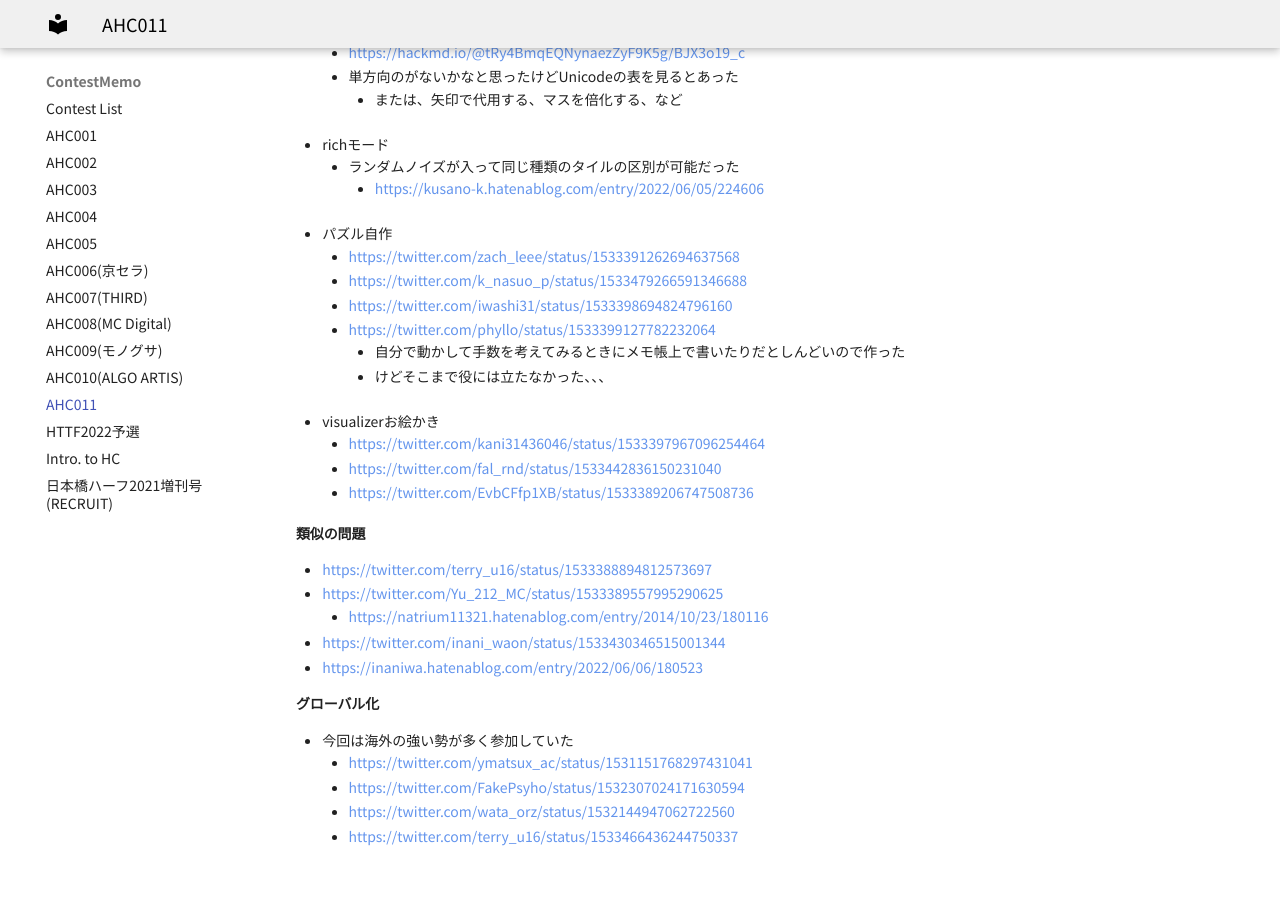
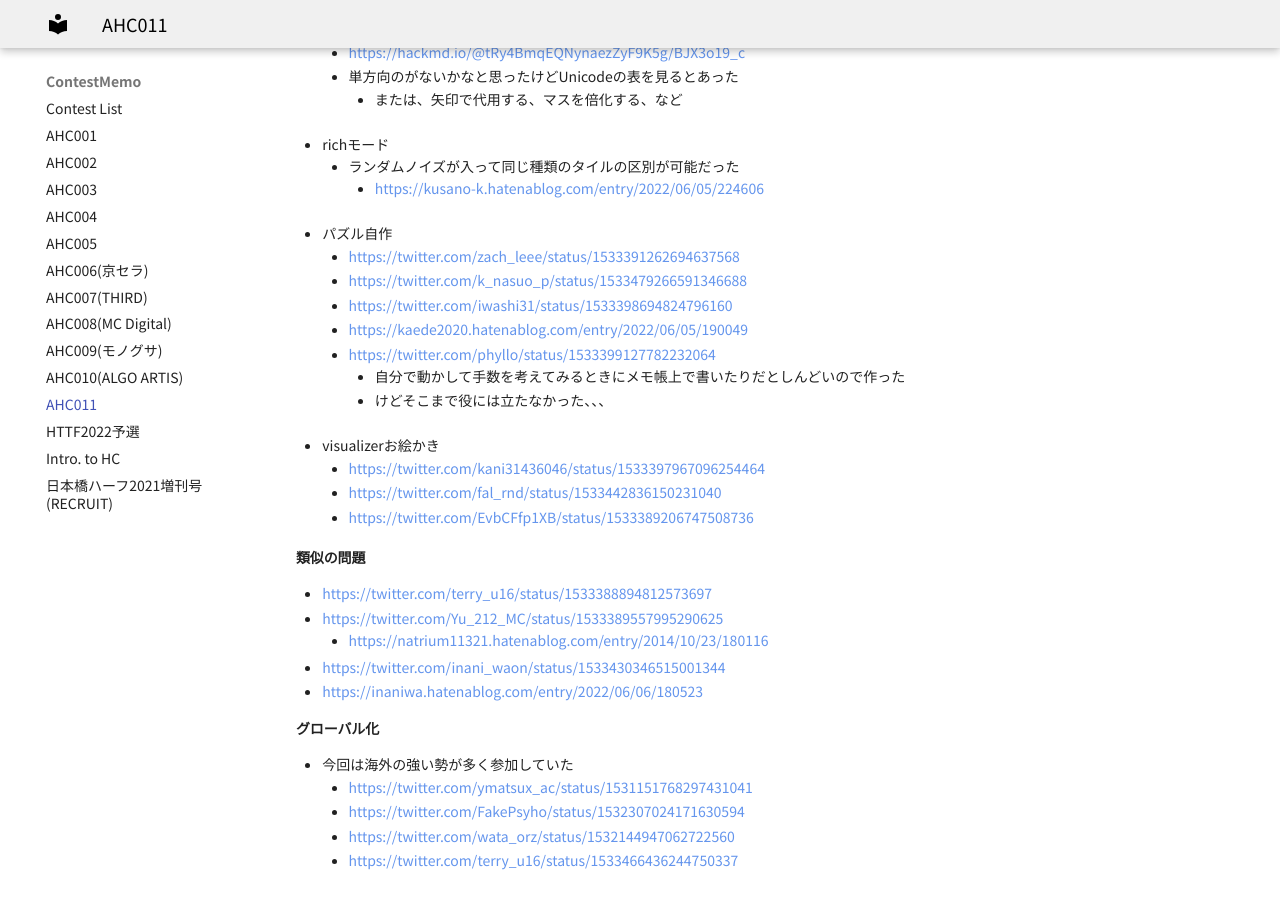
Before and after one commit to jetbead/AtCoderHeuristicContestMemo, an MkDocs documentation site: the page built from docs/ContestMemo/ahc011.md, in a window 1280 px wide and 900 px high, scrolled down 9341 px. Built offline with MkDocs 1.6.1 and Material for MkDocs 9.7.7, drawn with Linux system fonts in a browser that asks for light colours; some web fonts are replaced; before the commit the page ends 10216 px from its top, so only the background shows below that; some of the changed lines change nothing that is shown.

Commit message:
Update ahc011.md

```diff
--- a/docs/ContestMemo/ahc011.md
+++ b/docs/ContestMemo/ahc011.md
@@ -412,6 +412,7 @@ title: AHC011
   - https://twitter.com/zach_leee/status/1533391262694637568
   - https://twitter.com/k_nasuo_p/status/1533479266591346688
   - https://twitter.com/iwashi31/status/1533398694824796160
+  - https://kaede2020.hatenablog.com/entry/2022/06/05/190049
   - https://twitter.com/phyllo/status/1533399127782232064
     - 自分で動かして手数を考えてみるときにメモ帳上で書いたりだとしんどいので作った
     - けどそこまで役には立たなかった、、、
```
